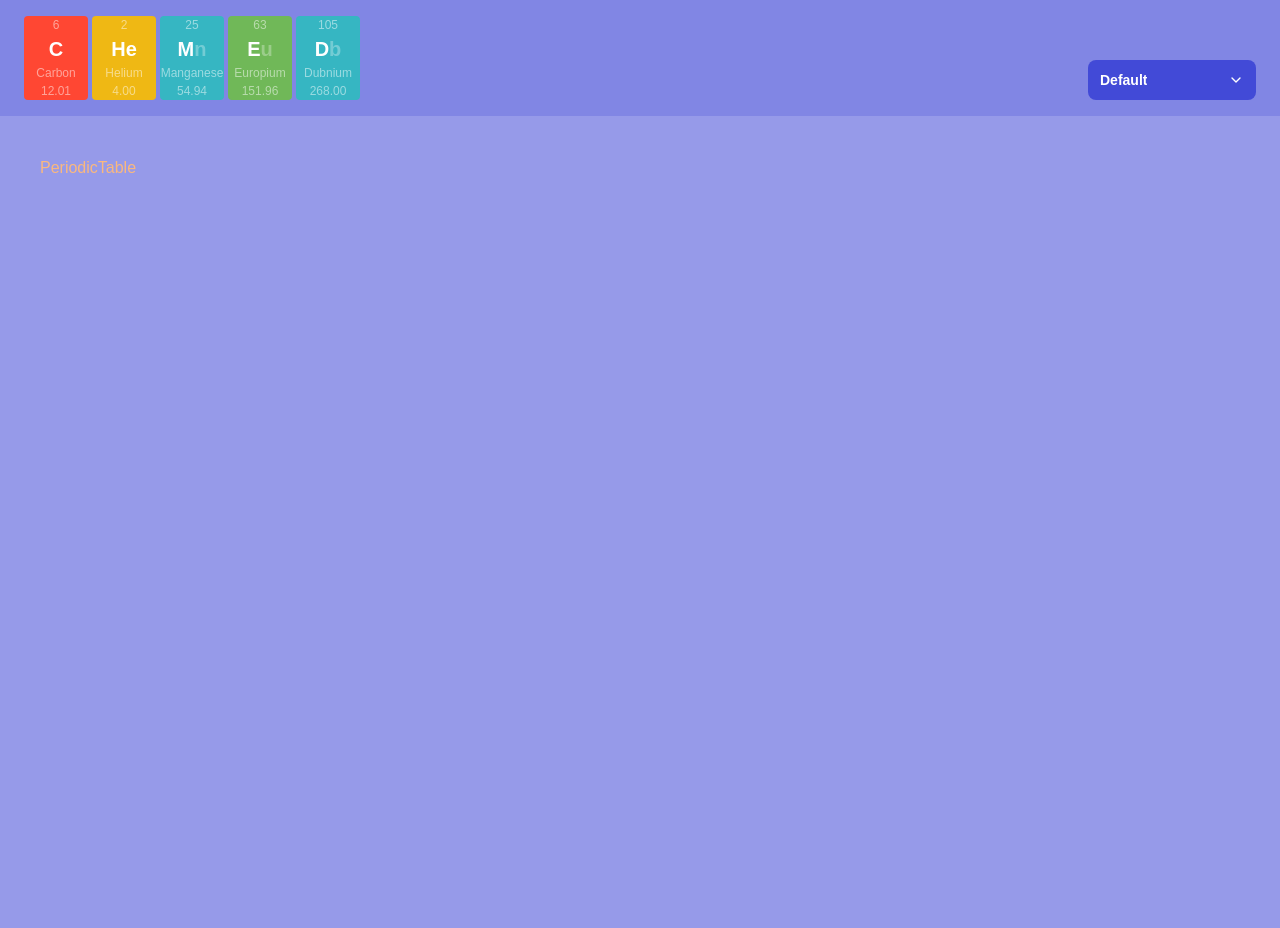
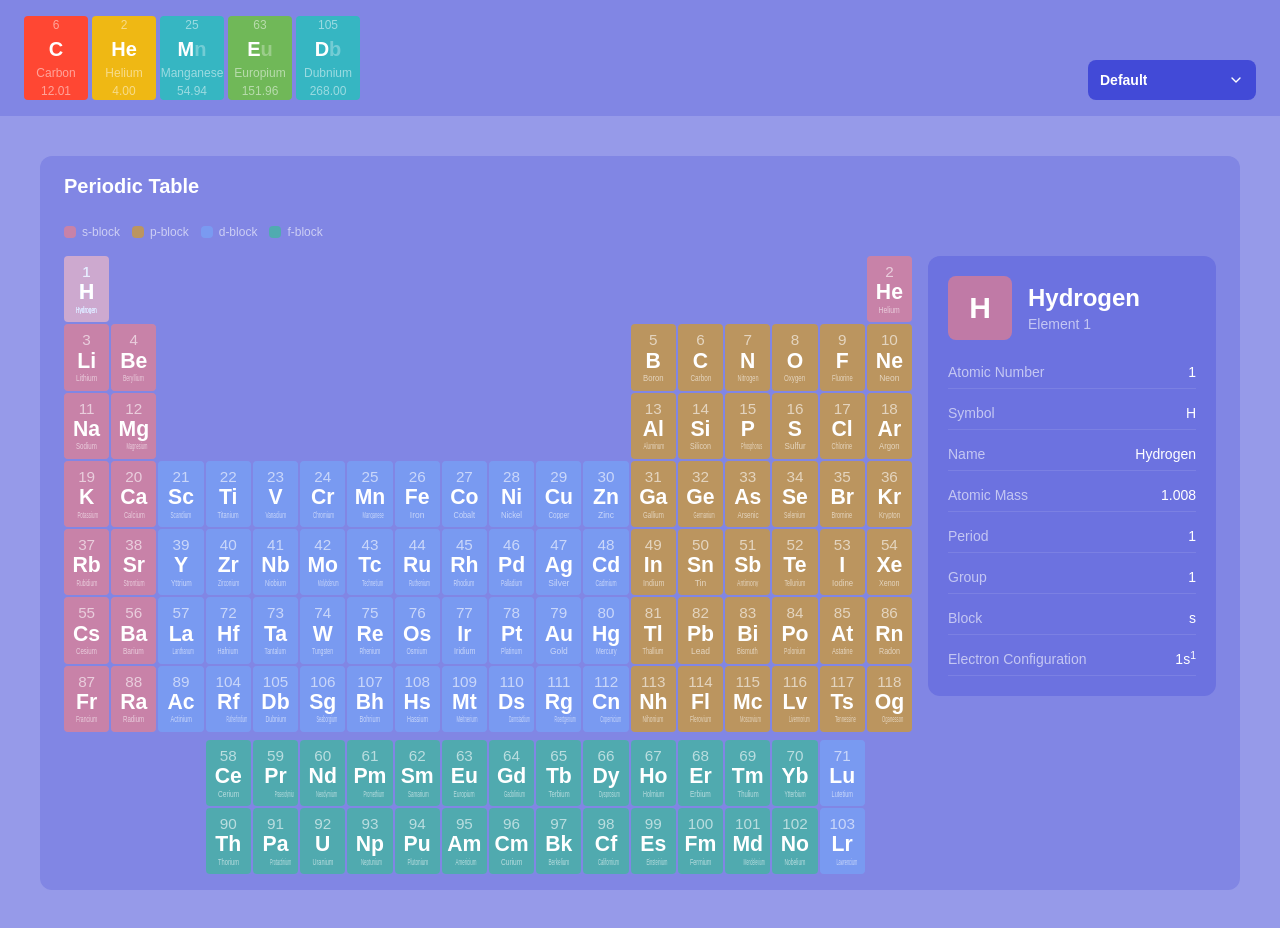
Before and after one commit to sethgonzales/ChemEd, a Next.js app: page /periodic-table in a window 1280 px wide. Before the commit the page ends 800 px from the top, so only its background shows below. Built offline with nearby package versions, Linux system fonts and the light colour scheme.

Commit message:
create periodic table simulation

```diff
--- a/src/pages/periodic-table.tsx
+++ b/src/pages/periodic-table.tsx
@@ -1,7 +1,288 @@
-export default function PeriodicTable() {
+import { type ReactNode, useRef, useState, useEffect } from 'react';
+import Container from '~/components/container';
+import { ELEMENTS } from '~/constants/elements';
+import { IElementData } from '~/types';
+import { cn } from '~/utils/cn';
+
+const BLOCK_COLORS: Record<string, string> = {
+  s: 'bg-red-400/60 hover:bg-red-400/80',
+  p: 'bg-yellow-400/60 hover:bg-yellow-400/80',
+  d: 'bg-blue-400/60 hover:bg-blue-400/80',
+  f: 'bg-green-400/60 hover:bg-green-400/80',
+};
+
+/**
+ * Map each element to its (col, row) in the standard 18-column periodic table.
+ * Lanthanides (58-71) go in row 9, Actinides (90-103) go in row 10.
+ */
+function getGridPosition(el: IElementData): { col: number; row: number } {
+  const { atomicNumber, period, group } = el;
+
+  // Lanthanides: Ce(58) through Lu(71) -> row 9, cols 4-17
+  if (atomicNumber >= 58 && atomicNumber <= 71) {
+    return { col: atomicNumber - 58 + 4, row: 9 };
+  }
+  // Actinides: Th(90) through Lr(103) -> row 10, cols 4-17
+  if (atomicNumber >= 90 && atomicNumber <= 103) {
+    return { col: atomicNumber - 90 + 4, row: 10 };
+  }
+
+  if (group !== null) {
+    return { col: group, row: period };
+  }
+
+  // Fallback (shouldn't happen with our data)
+  return { col: 1, row: period };
+}
+
+function formatElectronConfig(config: string | null): ReactNode {
+  if (!config) return 'Unknown';
+  return config.split(/\s+/).map((token, i) => {
+    if (token.startsWith('[')) {
+      return <span key={i}>{token} </span>;
+    }
+    const match = token.match(/^(\d+[spdf])(\d+)$/);
+    if (match) {
+      return (
+        <span key={i}>
+          {match[1]}
+          <sup>{match[2]}</sup>{' '}
+        </span>
+      );
+    }
+    return <span key={i}>{token} </span>;
+  });
+}
+
+function ElementCell({
+  element,
+  isSelected,
+  onSelect,
+}: {
+  element: IElementData;
+  isSelected: boolean;
+  onSelect: (el: IElementData) => void;
+}) {
+  const blockColor = BLOCK_COLORS[element.block ?? ''] ?? 'bg-gray-400/60';
+  const nameRef = useRef<HTMLSpanElement>(null);
+  const btnRef = useRef<HTMLButtonElement>(null);
+
+  useEffect(() => {
+    const el = nameRef.current;
+    const btn = btnRef.current;
+    if (!el || !btn) return;
+
+    const fit = () => {
+      el.style.transform = '';
+      const style = getComputedStyle(btn);
+      const padding =
+        (parseFloat(style.paddingLeft) + parseFloat(style.paddingRight)) * 3;
+      const availW = btn.clientWidth - padding;
+      const textW = el.scrollWidth;
+      if (textW > availW) {
+        el.style.transform = `scaleX(${availW / textW})`;
+      }
+    };
+
+    fit();
+    window.addEventListener('resize', fit);
+    return () => window.removeEventListener('resize', fit);
+  }, [element.name]);
+
   return (
-    <div className="">
-      <h1>PeriodicTable</h1>
+    <button
+      ref={btnRef}
+      onClick={() => onSelect(element)}
+      className={cn(
+        'flex flex-col items-center justify-center py-2 px-1 rounded-sm cursor-pointer transition-colors duration-150',
+        'w-full aspect-square text-white',
+        blockColor,
+        isSelected && 'brightness-150',
+      )}
+    >
+      <span className="text-[1.8cqi] opacity-60 leading-none">
+        {element.atomicNumber}
+      </span>
+      <span className="text-[2.5cqi] font-bold leading-tight">
+        {element.symbol}
+      </span>
+      <span className="opacity-60 leading-none w-full text-center overflow-hidden whitespace-nowrap text-[1cqi]">
+        <span ref={nameRef} className="inline-block origin-center">
+          {element.name}
+        </span>
+      </span>
+    </button>
+  );
+}
+
+function ElementDetail({ element }: { element: IElementData }) {
+  const blockColor = BLOCK_COLORS[element.block ?? ''] ?? 'bg-gray-400/60';
+
+  const details: { label: string; value: ReactNode }[] = [
+    { label: 'Atomic Number', value: String(element.atomicNumber) },
+    { label: 'Symbol', value: element.symbol },
+    { label: 'Name', value: element.name },
+    {
+      label: 'Atomic Mass',
+      value: element.atomicMass
+        ? element.atomicMass.toLocaleString(undefined, {
+            minimumFractionDigits: 2,
+            maximumFractionDigits: 6,
+          })
+        : 'Unknown',
+    },
+    { label: 'Period', value: String(element.period) },
+    { label: 'Group', value: element.group ? String(element.group) : 'N/A' },
+    { label: 'Block', value: element.block ?? 'Unknown' },
+    {
+      label: 'Electron Configuration',
+      value: formatElectronConfig(element.electronConfiguration),
+    },
+  ];
+
+  return (
+    <div className="bg-primary-600 rounded-xl p-5">
+      <div className="flex items-center gap-4 mb-4">
+        <div
+          className={cn(
+            'w-16 h-16 rounded-lg flex items-center justify-center text-white shrink-0',
+            blockColor,
+          )}
+        >
+          <span className="text-3xl font-bold">{element.symbol}</span>
+        </div>
+        <div>
+          <h2 className="text-2xl font-bold text-white">{element.name}</h2>
+          <p className="text-sm text-white/60">
+            Element {element.atomicNumber}
+          </p>
+        </div>
+      </div>
+
+      <div className="space-y-2">
+        {details.map((d) => (
+          <div
+            key={d.label}
+            className="flex justify-between py-1.5 border-b border-white/10"
+          >
+            <span className="text-white/60 text-sm">{d.label}</span>
+            <span className="text-white font-medium text-sm">{d.value}</span>
+          </div>
+        ))}
+      </div>
     </div>
   );
 }
+
+function Legend() {
+  const blocks = [
+    { block: 's', label: 's-block' },
+    { block: 'p', label: 'p-block' },
+    { block: 'd', label: 'd-block' },
+    { block: 'f', label: 'f-block' },
+  ];
+
+  return (
+    <div className="flex gap-3 flex-wrap">
+      {blocks.map(({ block, label }) => (
+        <div key={block} className="flex items-center gap-1.5">
+          <div
+            className={cn(
+              'w-3 h-3 rounded-sm',
+              BLOCK_COLORS[block]?.replace('hover:bg-', ''),
+            )}
+          />
+          <span className="text-xs text-white/60">{label}</span>
+        </div>
+      ))}
+    </div>
+  );
+}
+
+const hydrogen = ELEMENTS[0];
+
+export default function PeriodicTable() {
+  const [selected, setSelected] = useState<IElementData>(hydrogen);
+
+  // Build grid lookup: key = "col-row"
+  const gridMap = new Map<string, IElementData>();
+  for (const el of ELEMENTS) {
+    const pos = getGridPosition(el);
+    gridMap.set(`${pos.col}-${pos.row}`, el);
+  }
+
+  const mainRows = [1, 2, 3, 4, 5, 6, 7];
+  const extraRows = [9, 10];
+  const cols = Array.from({ length: 18 }, (_, i) => i + 1);
+
+  return (
+    <Container header="Periodic Table" className="gap-4">
+      <Legend />
+
+      <div className="flex flex-col lg:flex-row gap-4">
+        {/* Table */}
+        <div className="flex-1 min-w-0 flex flex-col gap-2">
+          {/* Main table */}
+          <div className="overflow-x-auto @container">
+            <div
+              className="grid gap-0.5 min-w-[540px]"
+              style={{
+                gridTemplateColumns: 'repeat(18, minmax(0, 1fr))',
+              }}
+            >
+              {mainRows.map((row) =>
+                cols.map((col) => {
+                  const el = gridMap.get(`${col}-${row}`);
+                  return el ? (
+                    <ElementCell
+                      key={el.atomicNumber}
+                      element={el}
+                      isSelected={selected.atomicNumber === el.atomicNumber}
+                      onSelect={setSelected}
+                    />
+                  ) : (
+                    <div key={`empty-${col}-${row}`} />
+                  );
+                }),
+              )}
+            </div>
+          </div>
+
+          {/* Lanthanides & Actinides */}
+          <div className="overflow-x-auto @container">
+            <div
+              className="grid gap-0.5 min-w-[540px]"
+              style={{
+                gridTemplateColumns: 'repeat(18, minmax(0, 1fr))',
+              }}
+            >
+              {extraRows.map((row) =>
+                cols.map((col) => {
+                  const el = gridMap.get(`${col}-${row}`);
+                  if (col < 4 || col > 17) {
+                    return <div key={`empty-${col}-${row}`} />;
+                  }
+                  return el ? (
+                    <ElementCell
+                      key={el.atomicNumber}
+                      element={el}
+                      isSelected={selected.atomicNumber === el.atomicNumber}
+                      onSelect={setSelected}
+                    />
+                  ) : (
+                    <div key={`empty-${col}-${row}`} />
+                  );
+                }),
+              )}
+            </div>
+          </div>
+        </div>
+
+        {/* Detail panel */}
+        <div className="lg:w-72 h-fit shrink-0">
+          <ElementDetail element={selected} />
+        </div>
+      </div>
+    </Container>
+  );
+}
--- a/src/styles/globals.css
+++ b/src/styles/globals.css
@@ -20,6 +20,10 @@
   /* Fonts */
   --font-sans: var(--font-geist-sans);
   --font-mono: var(--font-geist-mono);
+
+  /* Font sizes */
+  --font-size-2xs: 0.625rem;
+  --font-size-2xs--line-height: 0.75rem;
 
   /* Base Colors */
   --color-text-primary: var(--text-primary-base);
```
Also changed, not shown: public/images/periodic-table.svg.
